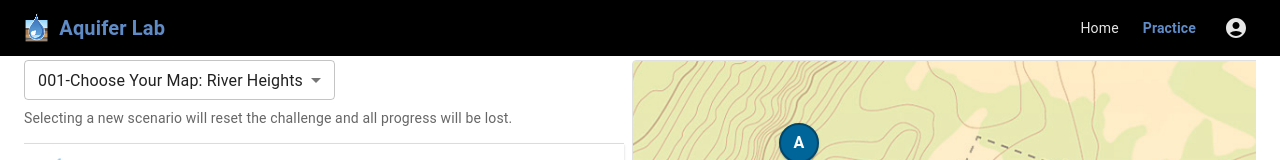
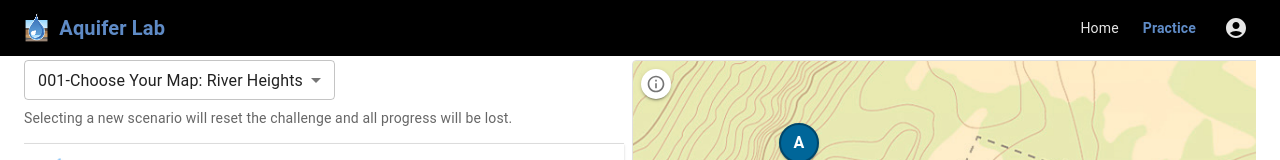
Before and after one commit to Geosyntec/ngwa-hydrogeo-challenge, a React (Vite) app: page /scenario in a window 1280 px wide. Shown: the top 160 px of the page. Built offline with nearby package versions, Linux system fonts and the light colour scheme.

Commit message:
add additionl info modal

```diff
--- a/src/features/scenario/components/MapView/MapView.tsx
+++ b/src/features/scenario/components/MapView/MapView.tsx
@@ -1,11 +1,13 @@
-import { useMemo } from "react";
-import { Box } from "@mui/material";
+import { useMemo, useState } from "react";
+import { Box, IconButton } from "@mui/material";
+import InfoOutlined from "@mui/icons-material/InfoOutlined";
 import { useAppSelector } from "../../../../app/hooks";
 import { selectMap, selectWells, selectSelectedWellIds, selectAllWellsSelected } from "../../ScenarioSlice";
 import type { WellModel } from "../../scenarioTypes";
 import type { WellInfoCardPlacement } from "./WellInfoCard";
 import WellMarker from "./WellMarker";
 import MapOverlay from "./MapOverlay";
+import ScenarioInfoModal from "./ScenarioInfoModal";
 import { resolvePublicAssetUrl } from "../../../../utils/publicAssetUrl";
 
 /**
@@ -48,6 +50,7 @@ export default function MapView() {
   const map = useAppSelector(selectMap);
   const wells = useAppSelector(selectWells);
   const cardPlacements = useWellCardPlacements();
+  const [infoOpen, setInfoOpen] = useState(false);
 
   return (
     <Box
@@ -63,6 +66,23 @@ export default function MapView() {
         backgroundPosition: "center",
       }}
     >
+      <IconButton
+        aria-label="Scenario instructions"
+        onClick={() => setInfoOpen(true)}
+        size="small"
+        sx={{
+          position: "absolute",
+          top: 8,
+          left: 8,
+          zIndex: 20,
+          bgcolor: "background.paper",
+          boxShadow: 2,
+          "&:hover": { bgcolor: "background.paper" },
+        }}
+      >
+        <InfoOutlined fontSize="small" />
+      </IconButton>
+      <ScenarioInfoModal open={infoOpen} onClose={() => setInfoOpen(false)} />
       <MapOverlay />
       {wells.map((w) => (
         <WellMarker
--- /dev/null
+++ b/src/features/scenario/components/MapView/ScenarioInfoModal.tsx
@@ -0,0 +1,55 @@
+import {
+  Button,
+  Dialog,
+  DialogActions,
+  DialogContent,
+  DialogTitle,
+  List,
+  ListItem,
+  ListItemText,
+  Typography,
+} from "@mui/material";
+
+/** Placeholder steps until scenario copy is finalized. */
+const PLACEHOLDER_INSTRUCTIONS: string[] = [
+  "Instructions for this scenario will appear here.",
+  "Additional guidance will be added in a future update.",
+];
+
+export type ScenarioInfoModalProps = {
+  open: boolean;
+  onClose: () => void;
+};
+
+export default function ScenarioInfoModal({
+  open,
+  onClose,
+}: ScenarioInfoModalProps) {
+  return (
+    <Dialog open={open} onClose={onClose} maxWidth="sm" fullWidth>
+      <DialogTitle>Scenario instructions</DialogTitle>
+      <DialogContent>
+        <Typography variant="body2" color="text.secondary" sx={{ mb: 2 }}>
+          Follow these steps to complete the challenge.
+        </Typography>
+        <List dense disablePadding component="ol" sx={{ pl: 2.5, m: 0 }}>
+          {PLACEHOLDER_INSTRUCTIONS.map((text, index) => (
+            <ListItem
+              key={index}
+              disableGutters
+              sx={{ display: "list-item", listStyleType: "decimal", py: 0.5 }}
+            >
+              <ListItemText
+                primary={text}
+                primaryTypographyProps={{ variant: "body2" }}
+              />
+            </ListItem>
+          ))}
+        </List>
+      </DialogContent>
+      <DialogActions sx={{ px: 3, pb: 2 }}>
+        <Button onClick={onClose}>Close</Button>
+      </DialogActions>
+    </Dialog>
+  );
+}
```
